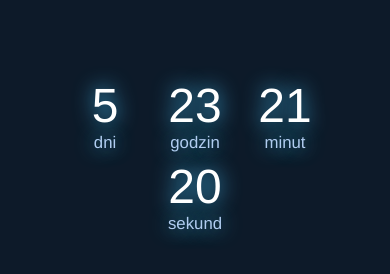
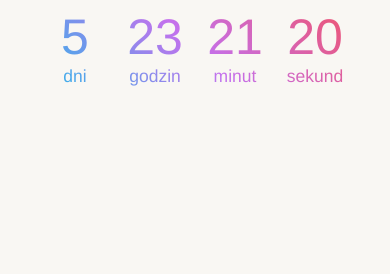
Before and after one commit to bofomike/date-countdown, a plain HTML site: page index.html in a window 390 px wide. Drawn offline with Linux system fonts and the light colour scheme.

Commit message:
set Web3 #dev style

```diff
--- a/dist/style.css
+++ b/dist/style.css
@@ -1,18 +1,26 @@
 body {
   text-align: center;
-  padding: 70px 50px;
-  background: #0D1A29;
+  background: #F9F7F3;
   font-family: "Helvetica Neue", "Open Sans", helvetica, arial, sans-serif;
 }
 #timer {
-  font-size: 3em;
-  font-weight: 100;
-  color: white;
-  text-shadow: 0 0 20px #48C8FF;
+  display: flex;
+  align-items: center;
+  justify-content: center;
+  margin: 0;
+  font-size: 100px;
+  background-color: #f3ec78;
+  background-image: linear-gradient(45deg, #12C2E9 0%, #c471ed 50%, #f64f59 100%);
+  background-size: 100%;
+  background-clip: text;
+  -webkit-background-clip: text;
+  -moz-background-clip: text;
+  -webkit-text-fill-color: transparent;
+  -moz-text-fill-color: transparent;
 }
 #timer div {
   display: inline-block;
-  min-width: 90px;
+  min-width: 170px;
 }
 #timer div span {
   color: #B1CDF1;
@@ -20,3 +28,23 @@ body {
   font-size: 0.35em;
   font-weight: 400;
 }
+
+@media (max-width: 810px) {
+  #timer {
+    font-size: 80px;
+  }
+  #timer div {
+    display: inline-block;
+    min-width: 130px;
+  }
+}
+
+@media (max-width: 390px) {
+  #timer {
+    font-size: 50px;
+  }
+  #timer div {
+    display: inline-block;
+    min-width: 80px;
+  }
+}
```
